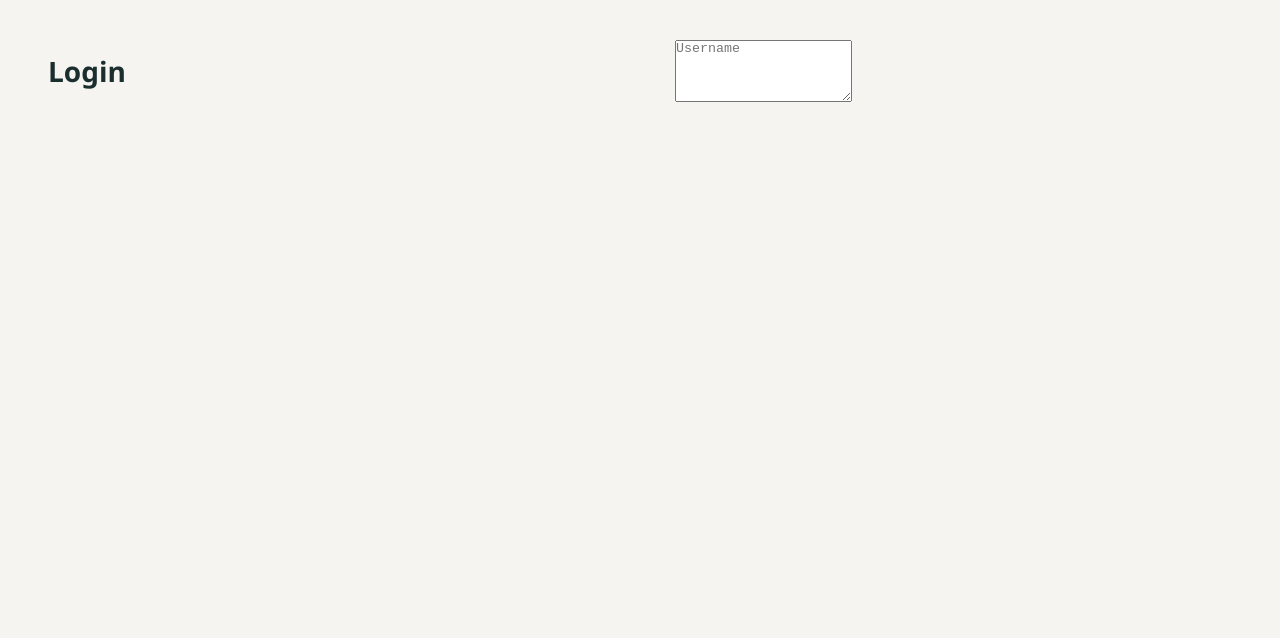
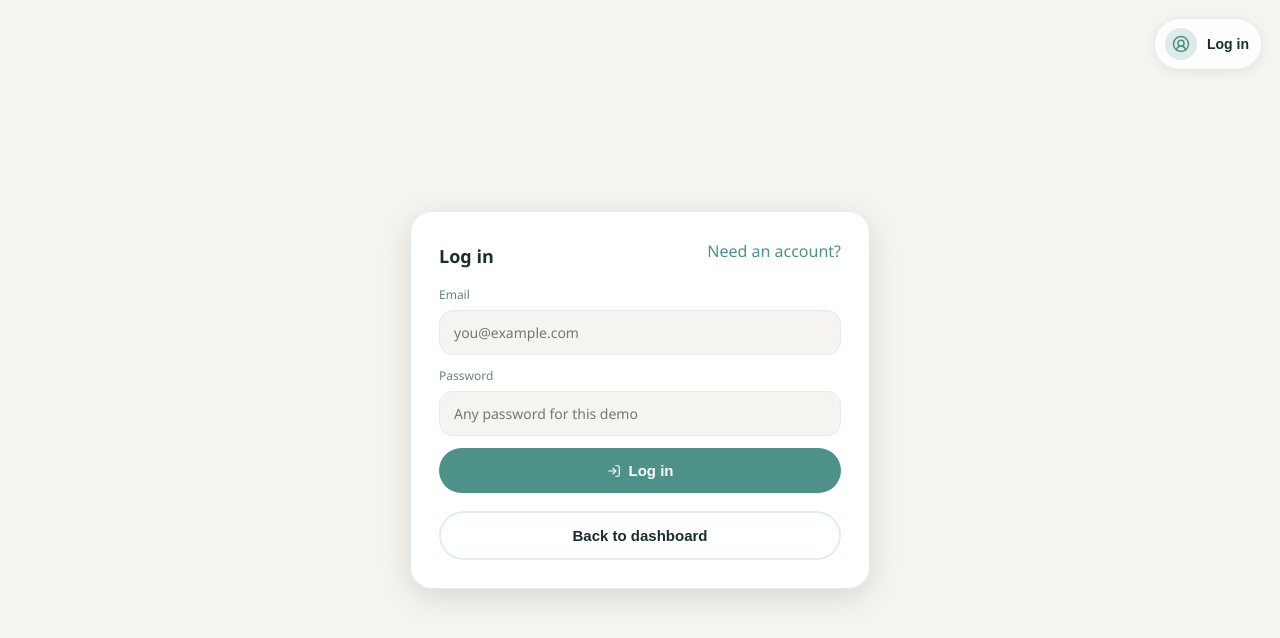
Before and after one commit to F-ailed-Students/Decksterity, a React (Vite) app in the folder frontend/: page /login in a window 1280 px wide. Shown: the top 638 px of the page. Built offline with nearby package versions, Linux system fonts and the light colour scheme.

Commit message:
feat(frontend): add local login UI and top-right login entry

```diff
--- a/frontend/src/App.jsx
+++ b/frontend/src/App.jsx
@@ -6,12 +6,18 @@ import './index.css';
 import Login from './pages/Login';
 import Editor from './pages/Editor';
 import Error404 from './pages/Error404';
+import { ThemeProvider } from './context/ThemeProvider';
+import { AuthProvider } from './context/AuthProvider';
+import AccountMenu from './components/AccountMenu';
 
 export default function App() {
   return (
+    <ThemeProvider>
+      <AuthProvider>
         <BrowserRouter>
+          <AccountMenu />
           <Routes>
-        <Route path="/login/" element={<Login />} />
+            <Route path="/login" element={<Login />} />
             <Route path="/" element={<Dashboard />} />
             <Route path="/courses/:id" element={<CourseDetail />} />
             <Route path="/courses/:id/edit" element={<Editor />} />
@@ -20,5 +26,7 @@ export default function App() {
             <Route path="*" element={<Navigate to="/404" replace />} />
           </Routes>
         </BrowserRouter>
+      </AuthProvider>
+    </ThemeProvider>
   );
 }
--- /dev/null
+++ b/frontend/src/components/AccountMenu.jsx
@@ -0,0 +1,17 @@
+import { UserCircle2 } from 'lucide-react';
+import { useNavigate } from 'react-router-dom';
+
+export default function AccountMenu() {
+  const navigate = useNavigate();
+
+  return (
+    <div className="account-dock">
+      <button className="account-trigger" onClick={() => navigate('/login')}>
+        <span className="account-avatar">
+          <UserCircle2 size={18} />
+        </span>
+        <strong className="account-trigger-label">Log in</strong>
+      </button>
+    </div>
+  );
+}
--- /dev/null
+++ b/frontend/src/context/AuthProvider.jsx
@@ -0,0 +1,67 @@
+import { createContext, useContext, useEffect, useMemo, useState } from 'react';
+
+const AUTH_STORAGE_KEY = 'sr_account_profile';
+const AuthContext = createContext(null);
+
+function readStoredUser() {
+  try {
+    const raw = localStorage.getItem(AUTH_STORAGE_KEY);
+    return raw ? JSON.parse(raw) : null;
+  } catch {
+    return null;
+  }
+}
+
+function buildUserAccount({ name, email, role = 'Student' }) {
+  const safeName = name?.trim() || email?.split('@')[0] || 'Student';
+  return {
+    id: email?.toLowerCase() || safeName.toLowerCase(),
+    name: safeName,
+    email: email?.trim() || '',
+    role,
+    joinedAt: new Date().toISOString(),
+  };
+}
+
+export function AuthProvider({ children }) {
+  const [user, setUser] = useState(() => readStoredUser());
+
+  useEffect(() => {
+    if (user) {
+      localStorage.setItem(AUTH_STORAGE_KEY, JSON.stringify(user));
+    } else {
+      localStorage.removeItem(AUTH_STORAGE_KEY);
+    }
+  }, [user]);
+
+  const value = useMemo(() => {
+    return {
+      user,
+      isAuthenticated: Boolean(user),
+      signIn: ({ email, password, name }) => {
+        const account = buildUserAccount({
+          email,
+          name,
+          role: password ? 'Student' : 'Guest',
+        });
+        setUser(account);
+        return account;
+      },
+      signUp: ({ name, email }) => {
+        const account = buildUserAccount({ name, email, role: 'Member' });
+        setUser(account);
+        return account;
+      },
+      updateAccount: (updates) => {
+        setUser((current) => (current ? { ...current, ...updates } : current));
+      },
+      signOut: () => setUser(null),
+    };
+  }, [user]);
+
+  return <AuthContext.Provider value={value}>{children}</AuthContext.Provider>;
+}
+
+export function useAuth() {
+  return useContext(AuthContext);
+}
--- a/frontend/src/index.css
+++ b/frontend/src/index.css
@@ -50,6 +50,168 @@ html, body, #root {
 .app-shell {
   display: flex;
   min-height: 100vh;
+}
+
+.account-dock {
+  position: fixed;
+  top: 18px;
+  right: 18px;
+  z-index: 60;
+}
+
+.account-trigger {
+  display: flex;
+  align-items: center;
+  gap: 10px;
+  border: 1px solid var(--border);
+  border-radius: 999px;
+  background: rgba(255, 255, 255, 0.82);
+  color: var(--text);
+  box-shadow: var(--shadow);
+  backdrop-filter: blur(12px);
+  padding: 9px 12px 9px 10px;
+  cursor: pointer;
+}
+
+[data-theme="dark"] .account-trigger {
+  background: rgba(17, 30, 30, 0.88);
+}
+
+.account-avatar {
+  width: 32px;
+  height: 32px;
+  border-radius: 50%;
+  display: inline-flex;
+  align-items: center;
+  justify-content: center;
+  background: var(--sidebar-accent-dim);
+  color: var(--accent);
+  font-weight: 700;
+  flex-shrink: 0;
+}
+
+.account-trigger-label {
+  font-size: 14px;
+  font-weight: 700;
+  line-height: 1;
+}
+
+.auth-card-header h2 {
+  font-size: 18px;
+  font-weight: 700;
+  margin-top: 4px;
+}
+
+.auth-form {
+  display: flex;
+  flex-direction: column;
+  gap: 12px;
+}
+
+.auth-field {
+  display: flex;
+  flex-direction: column;
+  gap: 7px;
+  font-size: 12px;
+  color: var(--text-muted);
+}
+
+.auth-field input {
+  width: 100%;
+  border: 1px solid var(--border);
+  border-radius: 14px;
+  background: var(--bg);
+  color: var(--text);
+  padding: 12px 14px;
+  font-size: 14px;
+  font-family: inherit;
+  outline: none;
+}
+
+.auth-field input:focus {
+  border-color: var(--accent);
+  box-shadow: 0 0 0 3px color-mix(in srgb, var(--accent) 18%, transparent);
+}
+
+.auth-secondary,
+.account-panel-link {
+  display: inline-flex;
+  align-items: center;
+  gap: 8px;
+}
+
+.auth-submit {
+  width: 100%;
+  justify-content: center;
+}
+
+.account-panel-link {
+  border: none;
+  background: transparent;
+  color: var(--accent);
+  font: inherit;
+  cursor: pointer;
+  padding: 0;
+}
+
+.auth-page {
+  min-height: 100vh;
+  display: grid;
+  place-items: center;
+  padding: 28px;
+}
+
+.auth-simple {
+  width: min(460px, 100%);
+}
+
+.auth-card {
+  border-radius: 28px;
+  padding: 32px;
+  background: linear-gradient(180deg, color-mix(in srgb, var(--surface) 96%, white), var(--surface));
+  border: 1px solid var(--border);
+  box-shadow: var(--shadow-lg);
+}
+
+.auth-card {
+  display: flex;
+  flex-direction: column;
+  justify-content: center;
+  gap: 18px;
+}
+
+.auth-card-compact {
+  border-radius: 22px;
+  padding: 28px;
+}
+
+.auth-card-header {
+  display: flex;
+  align-items: flex-start;
+  justify-content: space-between;
+  gap: 16px;
+}
+
+.auth-secondary {
+  width: 100%;
+  justify-content: center;
+}
+
+@media (max-width: 720px) {
+  .account-dock {
+    top: 12px;
+    right: 12px;
+    left: 12px;
+  }
+
+  .auth-page {
+    padding: 16px;
+  }
+
+  .auth-card {
+    padding: 24px;
+    border-radius: 22px;
+  }
 }
 
 /* ── Sidebar ─────────────────────────────────────────────────────────────────── */
--- a/frontend/src/pages/Login.jsx
+++ b/frontend/src/pages/Login.jsx
@@ -1,22 +1,70 @@
 import { useNavigate } from 'react-router-dom';
-import CourseCard from '../components/CourseCard';
-import { getCourses, resetData } from '../store';
-import { useState, useEffect } from 'react';
+import { useState } from 'react';
+import { LogIn, UserPlus2 } from 'lucide-react';
+import { useAuth } from '../context/AuthProvider';
 
 export default function Login() {
+  const navigate = useNavigate();
+  const { signIn, signUp, isAuthenticated, user } = useAuth();
+  const [mode, setMode] = useState('signin');
+  const [form, setForm] = useState({ name: '', email: '', password: '' });
+
+  function handleChange(event) {
+    const { name, value } = event.target;
+    setForm((current) => ({ ...current, [name]: value }));
+  }
+
+  function handleSubmit(event) {
+    event.preventDefault();
+
+    if (mode === 'signup') {
+      signUp({ name: form.name, email: form.email });
+    } else {
+      signIn({ name: form.name, email: form.email, password: form.password });
+    }
+
+    navigate('/');
+  }
+
   return (
-    <div className="app-shell">
-      <main className="main-content">
-        <div className="page-header">
-          <h1 className="page-title">Login</h1>
-            <textarea
-                className="login-random-field"
-                placeholder="Username"
-                value={""}
-                //onChange={(e) => setUserAnswer(e.target.value)}
-                rows={4}
-            />
-        </div>
+    <div className="auth-page">
+      <main className="auth-simple">
+        <section className="auth-card auth-card-compact">
+          <div className="auth-card-header">
+            <h2>{isAuthenticated ? `Welcome back, ${user?.name}` : mode === 'signup' ? 'Create your account' : 'Log in'}</h2>
+            <button className="account-panel-link" type="button" onClick={() => setMode(mode === 'signup' ? 'signin' : 'signup')}>
+              {mode === 'signup' ? 'Already have an account?' : 'Need an account?'}
+            </button>
+          </div>
+
+          <form className="auth-form" onSubmit={handleSubmit}>
+            {mode === 'signup' && (
+              <label className="auth-field">
+                <span>Full name</span>
+                <input name="name" placeholder="Your name" value={form.name} onChange={handleChange} />
+              </label>
+            )}
+
+            <label className="auth-field">
+              <span>Email</span>
+              <input name="email" type="email" placeholder="you@example.com" value={form.email} onChange={handleChange} />
+            </label>
+
+            <label className="auth-field">
+              <span>Password</span>
+              <input name="password" type="password" placeholder="Any password for this demo" value={form.password} onChange={handleChange} />
+            </label>
+
+            <button className="btn-primary auth-submit" type="submit">
+              {mode === 'signup' ? <UserPlus2 size={14} /> : <LogIn size={14} />}
+              {mode === 'signup' ? 'Create account' : 'Log in'}
+            </button>
+          </form>
+
+          <button className="btn-secondary auth-secondary" type="button" onClick={() => navigate('/')}>
+            Back to dashboard
+          </button>
+        </section>
       </main>
     </div>
   );
```
Lines whose indentation alone changed are shown as unchanged.
